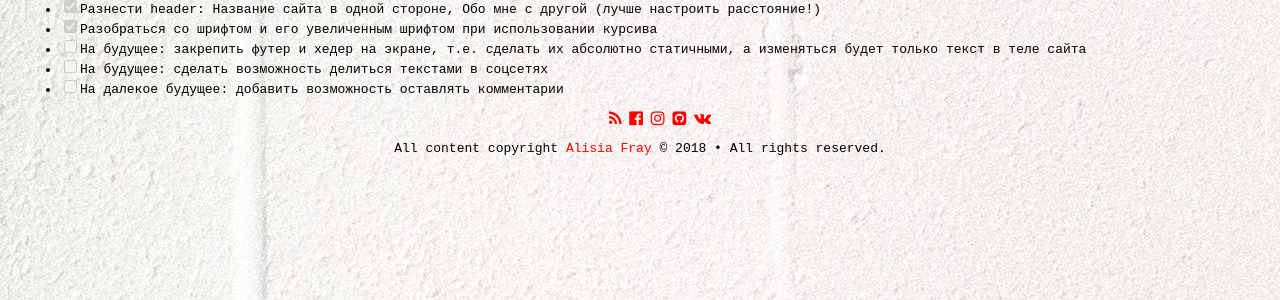
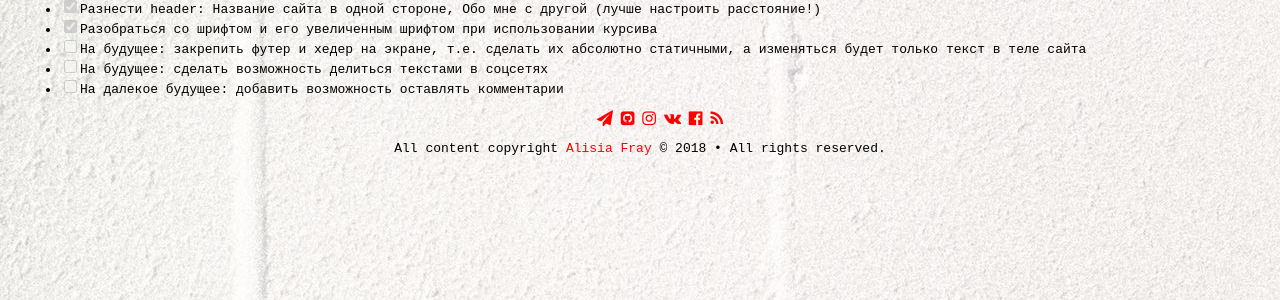
Before and after one commit to frayalisia/frayalisia.github.io, a Jekyll site: the page built from README.md, in a window 1280 px wide. Shown: the part 311-611 px from the top of the page. Built offline with Jekyll 4.4.1, drawn with Linux system fonts in a browser that asks for light colours; nearby versions of some CDN libraries; our own code applies the rules of GitHub Pages for plain Markdown files.

Commit message:
Update footer.html

```diff
--- a/_includes/footer.html
+++ b/_includes/footer.html
@@ -1,18 +1,11 @@
 <footer class="footer">
   <ul class="social-icons">
+      <li><a href="{{ site.telegram_url }}"><i class="fa fa-paper-plane" aria-hidden="true"></i></a></li>
+      <li><a href="{{ site.github_url }}"><i class="fa fa-github-square" aria-hidden="true"></i></a></li>
+      <li><a href="{{ site.instagram_url }}"><i class="fa fa-instagram" aria-hidden="true"></i></a></li>
+      <li><a href="{{ site.vk_url }}"><i class="fa fa-vk" aria-hidden="true"></i></a></li>
+      <li><a href="{{ site.facebook_url }}"><i class="fa fa-facebook-official" aria-hidden="true"></i></a></li>
       <li><a href="/atom.xml"> <span class="tooltip"> <i class="fa fa-rss"></i></span></a></li>
-      {% if site.facebook_url %}
-        <li><a href="{{ site.facebook_url }}"><i class="fa fa-facebook-official" aria-hidden="true"></i></a></li>
-      {% endif %}
-      {% if site.instagram_url %}
-        <li><a href="{{ site.instagram_url }}"><i class="fa fa-instagram" aria-hidden="true"></i></a></li>
-      {% endif %}
-      {% if site.github_url %}
-        <li><a href="{{ site.github_url }}"><i class="fa fa-github-square" aria-hidden="true"></i></a></li>
-      {% endif %}
-      {% if site.vk_url %}
-        <li><a href="{{ site.vk_url }}"><i class="fa fa-vk" aria-hidden="true"></i></a></li>
-      {% endif %}
   </ul>
   <div class="inner">
       <section class="copyright">All content copyright <a href="mailto:{{ site.email }}">Alisia Fray</a> &copy; 2018 &bull; All rights reserved.</section>
```
